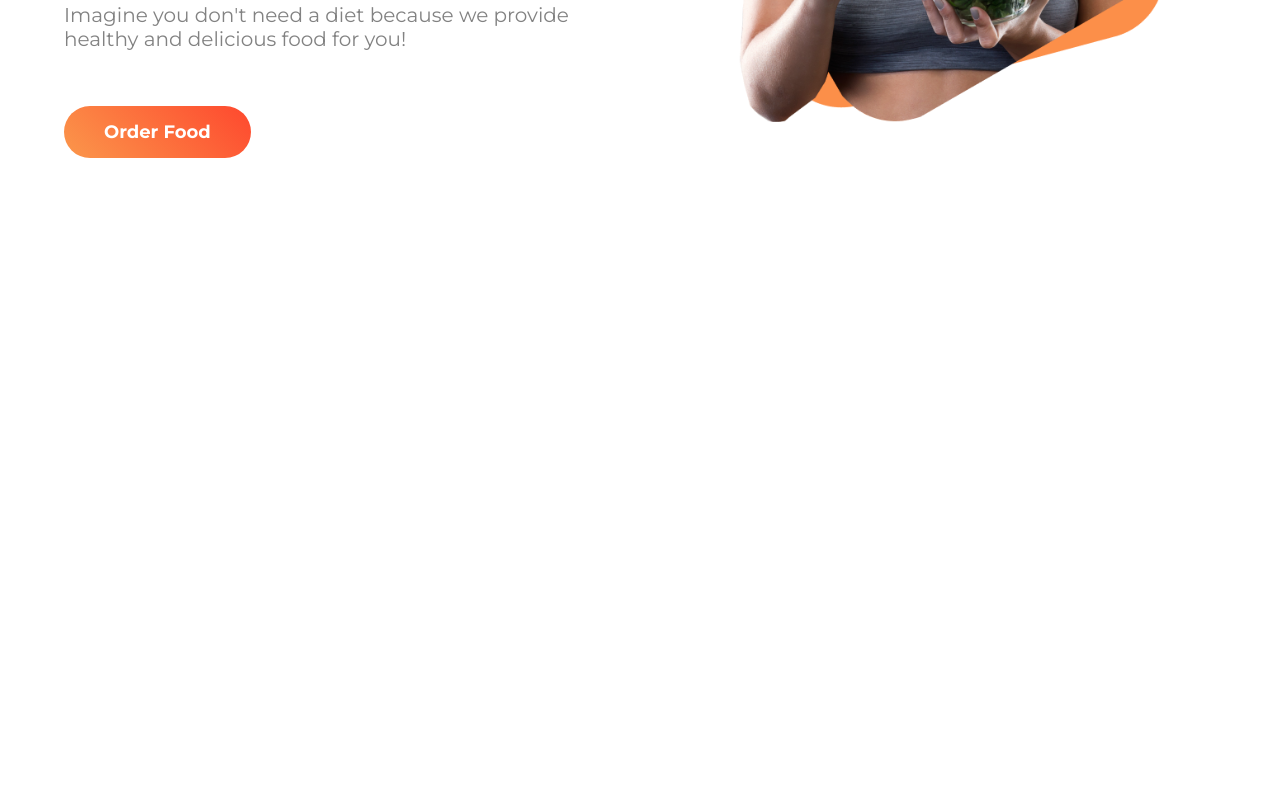
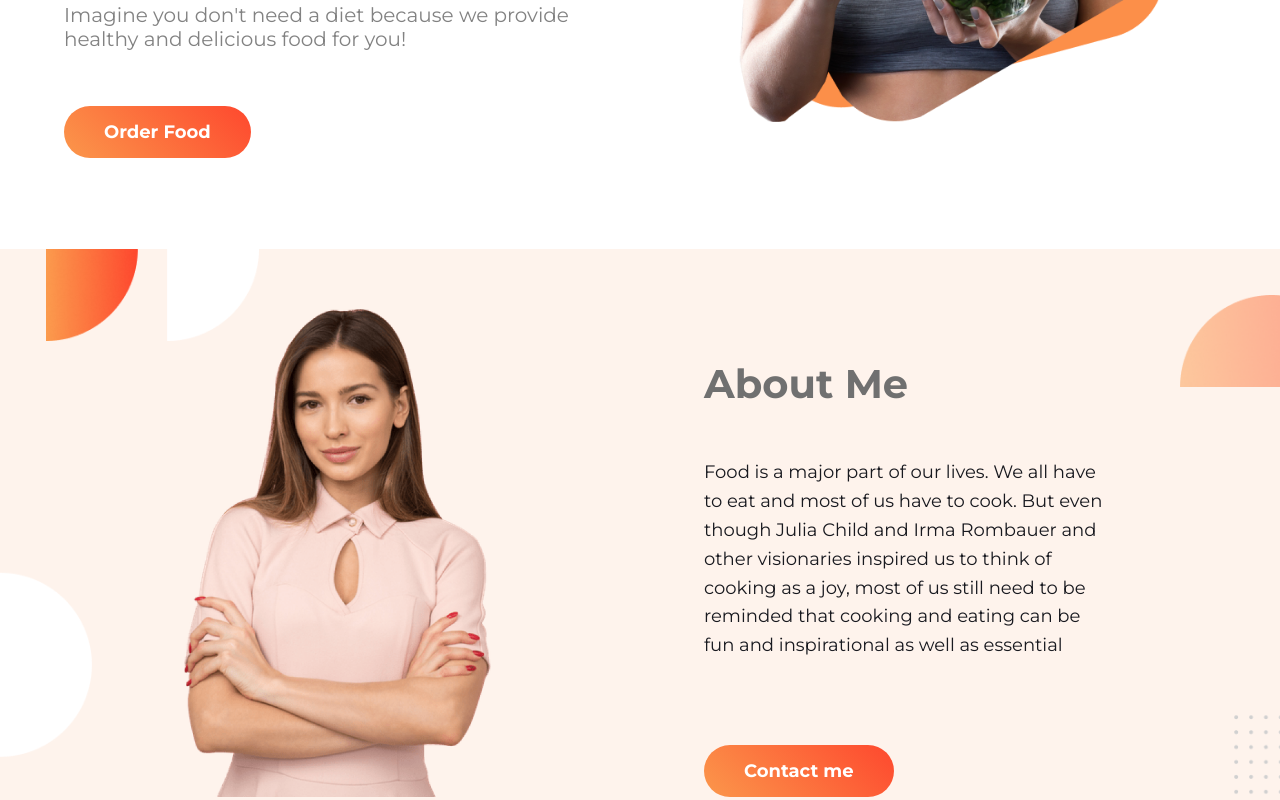
Before and after one commit to yakubsiyam/food-network, a plain HTML site: page index.html in a window 1280 px wide. Shown: the part 511-1311 px from the top of the page. Before the commit the page ends 800 px from the top, so only its background shows below. Drawn offline with Linux system fonts and the light colour scheme.

Commit message:
push about section

```diff
--- a/index.html
+++ b/index.html
@@ -24,11 +24,19 @@
             <img src="images/header-image.png" alt="header iamge">
         </div>
     </section>
+                     <!-- About Me Section -->
+    <section class="about">
+        <div class="about-image">
+            <img src="./images/about-image.png" alt="one person">
+        </div>
 
-    <section class="about">
-        <div class="">
-
+        <div class="about-text">
+            <h3>About Me</h3>
+            <p>Food is a major part of our lives. We all have to eat and most of us have to cook. But even though Julia Child and Irma Rombauer and other visionaries inspired us to think of cooking as a joy, most of us still need to be reminded that cooking and eating can be fun and inspirational as well as essential</p>
+            <a class="button" href="https://github.com/yakubsiyam" target="_blank">Contact me</a>
         </div>
     </section>
+
+
 </body>
 </html>
--- a/style.css
+++ b/style.css
@@ -60,3 +60,47 @@ html{
 .container-image img{
     width: 100%;
 }
+
+/*  About Me Section */
+
+.about{
+    display: flex;
+    margin-top: 10rem;
+    background-image: url(./images/about-bg.png);
+    padding-top: 6rem;
+    background-repeat: no-repeat;
+    background-size: cover;
+}
+
+.about-image{
+    width: 40%;
+    margin-left: 5%;
+    margin-right: 5%;
+}
+
+.about-image img{
+    width: 60%;
+    margin-left: 12rem;
+}
+
+.about-text{
+    width: 40%;
+    margin-left: 5%;
+    margin-right: 5%;
+    margin-top: 5rem;
+}
+
+.about-text h3{
+    font-size: 4rem;
+    color: #707070;
+    font-weight: bold;
+    margin-bottom: 5rem;
+}
+
+.about-text p{
+    font-size: 1.8rem;
+    color: #18191F;
+    margin-bottom: 10rem;
+    width: 80%;
+    line-height: 160%;
+}
```
Also changed, not shown: images/about-bg.png (renamed from images/7.png), images/about-image.png (renamed from images/Person Image.png).
